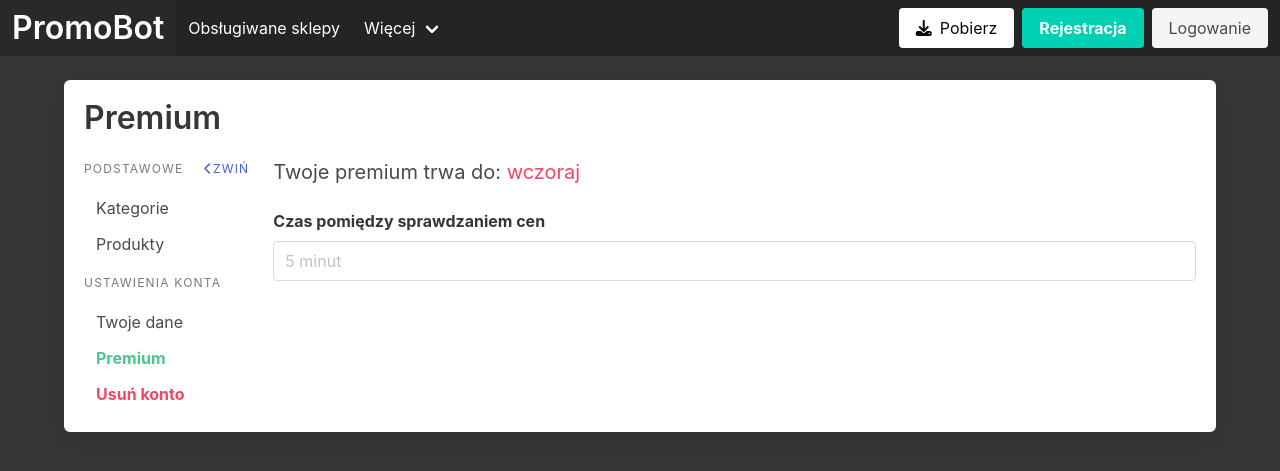
After one commit to Pawikoski/PromoBotDjango, a Django app: page /mojekonto/premium-ustawienia in a window 1280 px wide. The commit adds this page. Shown: the top 471 px of the page. Run offline with Django 4.2, Linux system fonts and the light colour scheme; some libraries are stand-ins or nearby versions.

Commit message:
Premium description updated

```diff
--- a/priceBot/urls.py
+++ b/priceBot/urls.py
@@ -23,6 +23,7 @@ urlpatterns = [
 
 
     path('moje-konto/premium', views.premium, name='premium'),
+    path('mojekonto/premium-ustawienia', views.premium_settings, name='premium_settings'),
     path('moje-konto/kategorie', views.categories_account, name='categories_account'),
     path('moje-konto/produkty', views.products_account, name='products_account'),
     path('moje-konto/twoje-dane', views.data_account, name='data_account'),
--- a/priceBot/views.py
+++ b/priceBot/views.py
@@ -340,6 +340,10 @@ def premium(request):
     return render(request, 'account/premium.html')
 
 
+def premium_settings(request):
+    return render(request, 'account/premium_settings.html')
+
+
 def delete_account(request):
     if not request.user.is_authenticated:
         return redirect("homepage")
--- a/templates/account/base.html
+++ b/templates/account/base.html
@@ -15,19 +15,12 @@
                 <li><a href="{% url 'products_account' %}">Produkty</a></li>
             </ul>
             <p class="menu-label">
-                BOT - Ustawienia
-            </p>
-            <ul class="menu-list">
-                <li><a href="?ustawienia-telegram">Telegram</a></li>
-                <li><a href="?ustawienia-telefon">Telefon</a></li>
-                <li><a href="?ustawienia-inne">Inne</a></li>
-            </ul>
-            <p class="menu-label">
                 Ustawienia konta
             </p>
             <ul class="menu-list">
                 <li><a href="{% url 'data_account' %}">Twoje dane</a></li>
-                <li><a class="has-text-danger" href={% url 'delete_account' %}><strong>Usuń konto</strong></a></li>
+                <li><a href="{% url 'premium_settings' %}"><strong class="has-text-success">Premium</strong></a></li>
+                <li><a class="has-text-danger" href="{% url 'delete_account' %}"><strong>Usuń konto</strong></a></li>
             </ul>
         </aside>
     </div>
--- /dev/null
+++ b/templates/account/premium_settings.html
@@ -0,0 +1,20 @@
+{% extends 'account/base.html' %}
+
+{% block title %}
+    Ustawienia
+{% endblock title %}
+{% block title2 %}
+    <h1 class="title">Premium</h1>
+{% endblock title2 %}
+
+
+{% block main-column %}
+    <h2 class="subtitle">Twoje premium trwa do: <span class="has-text-danger">wczoraj</span> </h2>
+    <div class="control">
+        <div class="field">
+            <label class="label" for="time">Czas pomiędzy sprawdzaniem cen</label>
+            <input type="text" name="time" id="" class="input" placeholder="5 minut">
+        </div>
+    </div>
+
+{% endblock main-column %}
--- a/templates/account/products.html
+++ b/templates/account/products.html
@@ -146,6 +146,10 @@
                     <a href="#" class="dropdown-item">
                       Z pliku
                     </a>
+                    <a href="#" class="dropdown-item">
+                      Auto (Premium)
+                    </a>
+
                   </div>
                 </div>
 
```
Also changed, not shown: templates/account/premium.html (+14 -3 lines).
